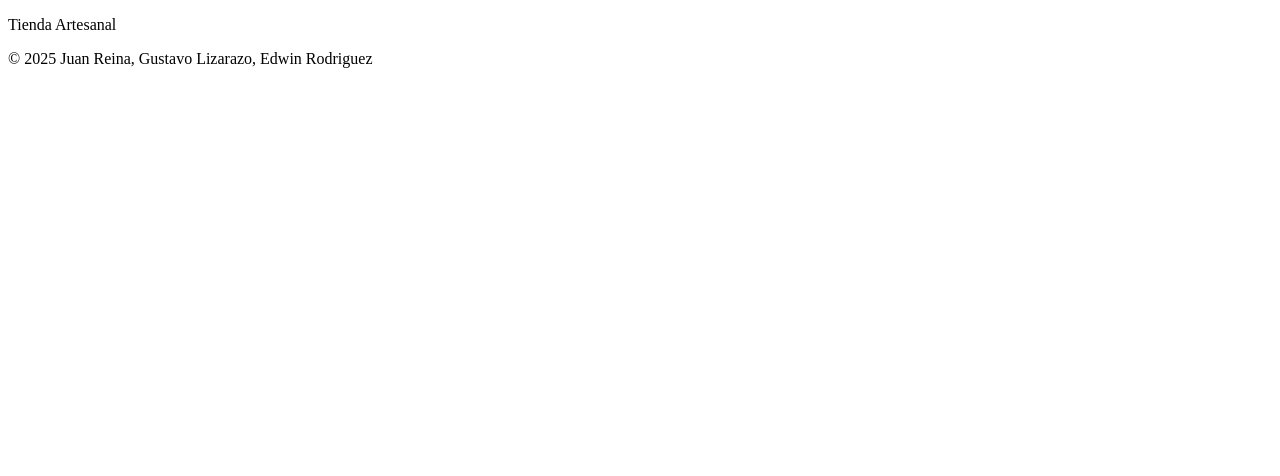
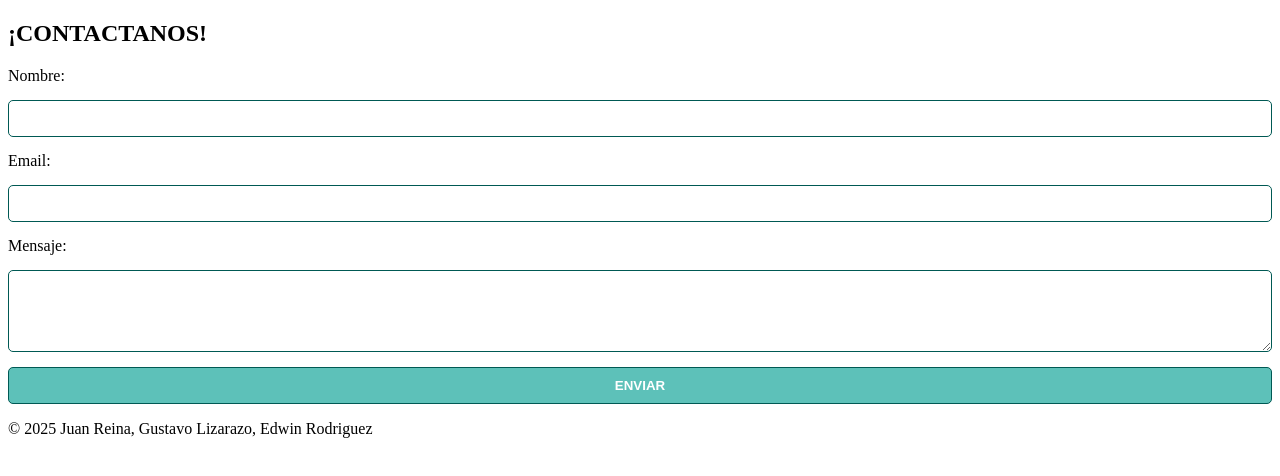
Before and after one commit to juanreina19/proyecto-bootcamp, a plain HTML site: page index.html in a window 1280 px wide. Drawn offline with Linux system fonts and the light colour scheme.

Commit message:
formulario

```diff
--- a/css/style.css
+++ b/css/style.css
@@ -0,0 +1,26 @@
+/* Formulario con Flexbox */
+.contac form {
+  display: flex;
+  flex-direction: column;
+  gap: 15px;
+}
+
+input, textarea {
+  padding: 10px;
+  border: 1px solid #005954;
+  border-radius: 5px;
+}
+
+button {
+  background-color: #5dc1b9;
+  color: white;
+  padding: 10px;
+  border: 1px solid #005954;
+  border-radius: 5px;
+  cursor: pointer;
+  font-weight: bold;
+}
+
+button:hover {
+  background-color: rgb(131, 131, 131);
+}
--- a/index.html
+++ b/index.html
@@ -12,12 +12,26 @@
     <div class="container">
         <header>
             <nav>
-                <p class="logo">Tienda Artesanal</p>
+
 
             </nav>
         </header>
         <main>
+            <section class="contac">
+               <h2>¡CONTACTANOS!</h2>
+               <form>
+                <label for="nombre">Nombre:</label>
+                <input type="text" id="nombre" name="nombre" required />
 
+                <label for="email">Email:</label>
+                <input type="email" id="email" name="email" required />
+
+                <label for="mensaje">Mensaje:</label>
+                <textarea id="mensaje" name="mensaje" rows="4" required></textarea>
+
+                <button type="submit">ENVIAR</button>
+            </form>
+            </section>
         </main>
         <footer>
             <p>&copy; 2025 Juan Reina, Gustavo Lizarazo, Edwin Rodriguez</p>
```
